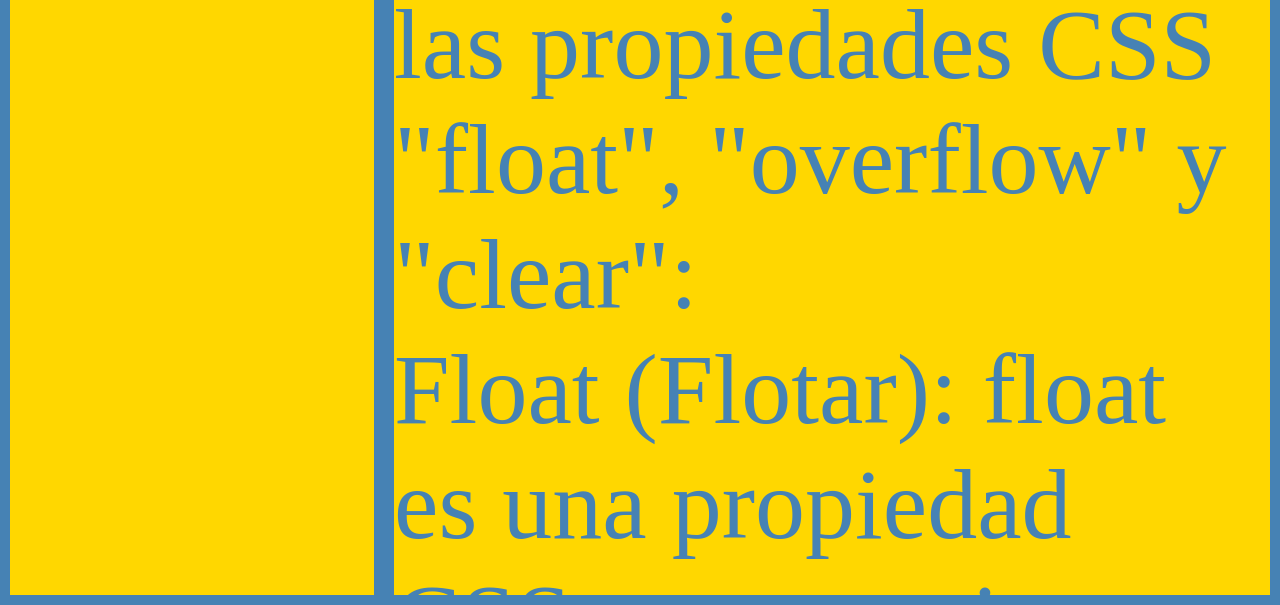
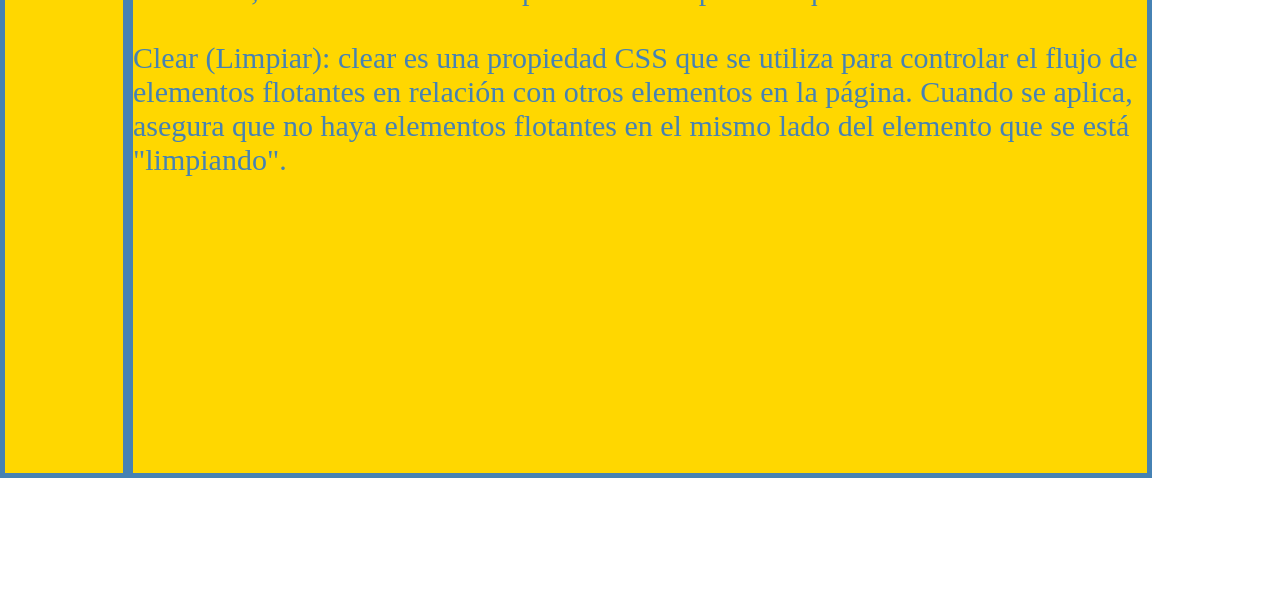
Before and after one commit to Alberto-RosalesC/Programacion_Web, a plain HTML site: page Parcial1/LayoutSidebar/LayoutSidebar.html in a window 1280 px wide. Shown: the part 473-1078 px from the top of the page. After the commit the page ends 951 px from the top, so only its background shows below. Drawn offline with Linux system fonts and the light colour scheme.

Commit message:
Commit
Ajuste de Contenido

```diff
--- a/Parcial1/LayoutSidebar/LayoutSidebar.html
+++ b/Parcial1/LayoutSidebar/LayoutSidebar.html
@@ -17,7 +17,7 @@
         }
 
         .content {
-            border: 10px solid steelblue;
+            border: 5px solid steelblue;
             background-color: gold;
             color: steelblue;
             float: left;
@@ -27,20 +27,20 @@
         #header {
             background-color: steelblue;
             border: 10px solid black;
-            padding: 60px;
-            font-size: 60px;
+            padding: 20px; /* Reduce el padding del encabezado */
+            font-size: 40px; /* Reduce el tamaño de fuente del encabezado */
         }
 
         #content {
-            font-size: 100Px;
-            left: 30%;
-            width: 70%;
+            font-size: 30px; /* Tamaño de fuente reducido */
+            width: 80%; /* Ancho del contenido aumentado */
+            left: 10%; /* Alineación izquierda del contenido */
         }
 
         #sidebar {
-            font-size: 40px;
-            width: 30%;
-            left: 70%;
+            font-size: 20px; /* Tamaño de fuente reducido */
+            width: 10%; /* Ancho del sidebar reducido */
+            left: 0%; /* Alineación izquierda del sidebar */
         }
 
         /* Ejemplo de clear para evitar que otros elementos floten alrededor del header */
@@ -53,24 +53,20 @@
             overflow: auto; /* Mostrar barras de desplazamiento automáticamente si es necesario */
         }
     </style>
-
 </head>
 <body>
     <header id="header"><h1>HEADER</h1></header>
     <div id="sidebar" class="content"><h2>SideBar</h2></div>
     <div id="content" class="content">
-        <h2>Content </h2>
-        <p> las propiedades CSS "float", "overflow" y "clear":
-            <BR>Float (Flotar):
-                float es una propiedad CSS que permite que un elemento se posicione hacia la izquierda o la derecha de su contenedor, permitiendo que otros elementos fluyan alrededor de él.</BR>
-            <BR>Overflow (Desbordamiento):
-                overflow es una propiedad CSS que controla el comportamiento del contenido que desborda su contenedor. Puede ocultar el contenido, mostrar barras de desplazamiento o permitir que el contenido desborde.</BR>
-
-            <BR>Clear (Limpiar):
-
-                clear es una propiedad CSS que se utiliza para controlar el flujo de elementos flotantes en relación con otros elementos en la página. Cuando se aplica, asegura que no haya elementos flotantes en el mismo lado del elemento que se está "limpiando".</BR>
+        <h2>Content</h2>
+        <p>Las propiedades CSS "float", "overflow" y "clear":
+            <br>Float (Flotar):
+                float es una propiedad CSS que permite que un elemento se posicione hacia la izquierda o la derecha de su contenedor, permitiendo que otros elementos fluyan alrededor de él.</br>
+            <br>Overflow (Desbordamiento):
+                overflow es una propiedad CSS que controla el comportamiento del contenido que desborda su contenedor. Puede ocultar el contenido, mostrar barras de desplazamiento o permitir que el contenido desborde.</br>
+            <br>Clear (Limpiar):
+                clear es una propiedad CSS que se utiliza para controlar el flujo de elementos flotantes en relación con otros elementos en la página. Cuando se aplica, asegura que no haya elementos flotantes en el mismo lado del elemento que se está "limpiando".</br>
         </p>
-
     </div>
 </body>
 </html>
```
